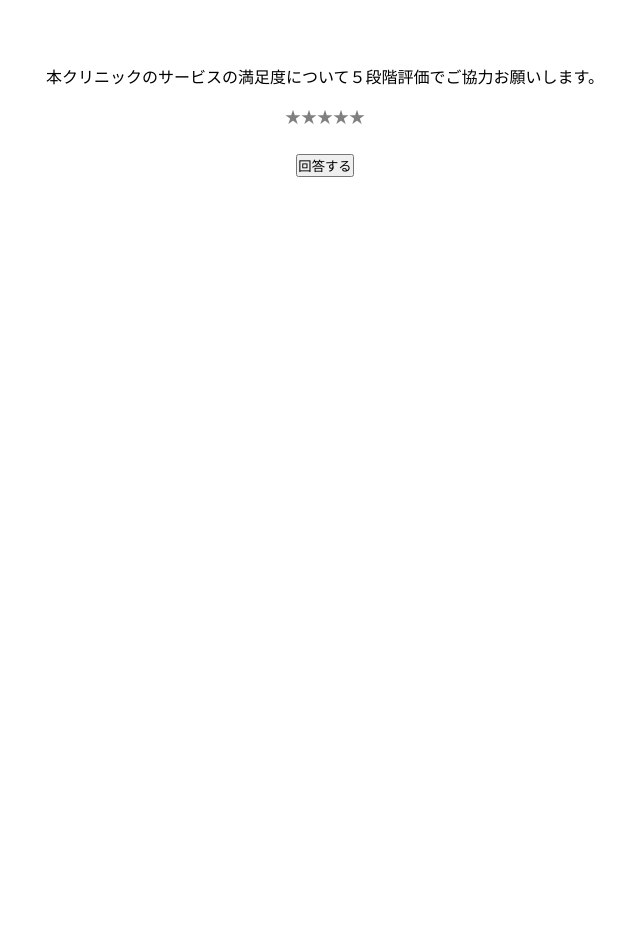
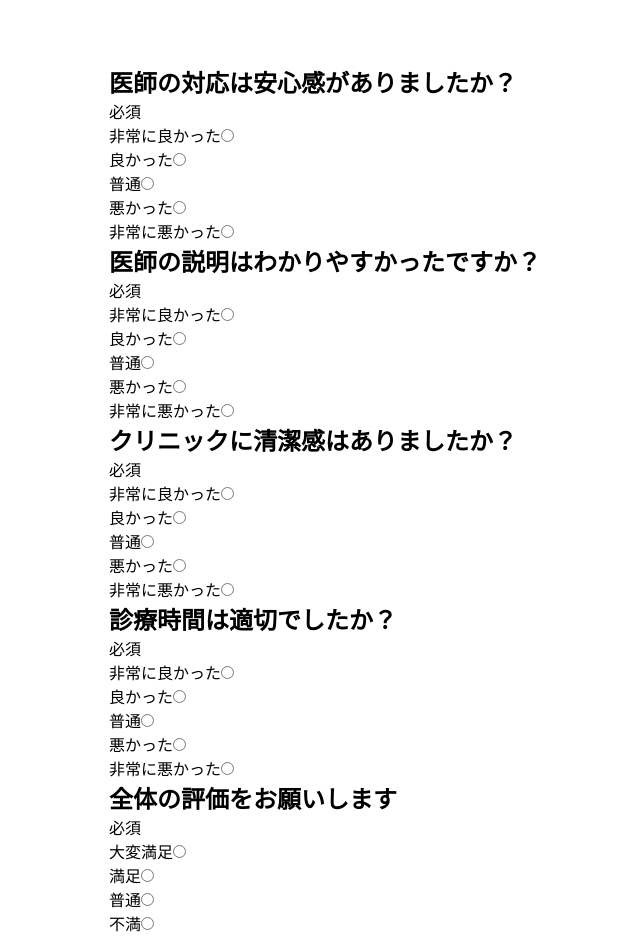
Before and after one commit to etk-development/meo, a Next.js app: page / in a window 1280 px wide. Shown: the top 938 px of the page, without its empty margins (315-955 px from the left). Before the commit the page ends 800 px from the top, so only its background shows below. Built offline with nearby package versions, Linux system fonts and the light colour scheme.

Commit message:
edit code

```diff
--- a/app/page.js
+++ b/app/page.js
@@ -1,30 +1,58 @@
 'use client'
 import React, { useState } from 'react';
-import Thanks from './thanks/page';
-import styles from './page.module.css'
+import styles from './page.module.css';
+
+import data from "../qa.json" assert { type: "json" };
 
 
 
 const App = () => {
-  const [rating, setRating] = useState(0);
-  const [highRating, setHighRating] = useState(false);
-  const [halfRating, setHalfRating] = useState(false);
-  const [visible, setVisible] = useState(true);
-
-  const handleClick = (newRating) => {
-    if (newRating === 0) {
-      setHalfRating(false);
-    } else if (newRating === 1) {
-      setHalfRating(true);
-    } else {
-      setRating(newRating);
-      setHighRating(newRating >= 4);
-    }
-  };
-
+  const url = "https://script.google.com/macros/s/AKfycbyUJK5jAao0AmMRcEdTBTNgQQ1LUbsgwKtaCbdOKKU8Wrp81R8DZKtoWVLxzAb1UU0DKA/exec"
 
   return (
     <div className={styles.main}>
+      <form method="post" action={url}>
+        <div>
+          {data.map(d =><>
+            <div><h2 key={d.title}>{d.title}</h2><p>必須</p></div>
+            <p><label htmlFor={d.id5}>{d.rank5}<input type="radio" id={d.id5} name={d.name} value={d.rank5} required/> </label></p>
+            <p><label htmlFor={d.id4}>{d.rank4}<input type="radio" id={d.id4} name={d.name} value={d.rank4} required/> </label></p>
+            <p><label htmlFor={d.id3}>{d.rank3}<input type="radio" id={d.id3} name={d.name} value={d.rank3} required/> </label></p>
+            <p><label htmlFor={d.id2}>{d.rank2}<input type="radio" id={d.id2} name={d.name} value={d.rank2} required/> </label></p>
+            <p><label htmlFor={d.id1}>{d.rank1}<input type="radio" id={d.id1} name={d.name} value={d.rank1} required/> </label></p>
+          </>
+          )}
+        </div>
+        <button id="submit-button" type="submit" >送信</button>
+      </form>
+
+
+      {/* // const [rating, setRating] = useState(0);
+  // const [highRating, setHighRating] = useState(false);
+  // const [halfRating, setHalfRating] = useState(false);
+  // const [visible, setVisible] = useState(true);
+
+
+  // const handleClick = (newRating) => {
+  //   if (newRating === 0) {
+  //     setHalfRating(false);
+  //   } else if (newRating === 1) {
+  //     setHalfRating(true);
+  //   } else {
+  //     setRating(newRating);
+  //     setHighRating(newRating >= 4);
+  //   }
+  // }
+  // const changeName = (e) => {
+  //   setName(e.target.value);
+  // }
+  // const changeAnimal = (e) => {
+  //   setAnimal(e.target.value);
+  // }
+  // const changeSex = (e) => {
+  //   setSex(e.target.value);
+  // }
+
       {visible
         ? <div>
             <div className={styles.card}>
@@ -61,7 +89,7 @@ const App = () => {
               :<div>ご協力ありがとうございました。</div>
             }
           </div>
-      }
+      } */}
     </div>
   );
 };
--- a/package.json
+++ b/package.json
@@ -9,6 +9,7 @@
     "lint": "next lint"
   },
   "dependencies": {
+    "googleapis": "^129.0.0",
     "next": "13.5.4",
     "react": "^18",
     "react-dom": "^18"
--- /dev/null
+++ b/qa.json
@@ -0,0 +1,72 @@
+[
+    {
+        "title": "医師の対応は安心感がありましたか？",
+        "id5": "security5",
+        "id4": "security4",
+        "id3": "security3",
+        "id2": "security2",
+        "id1": "security1",
+        "name": "securitys",
+        "rank5": "非常に良かった",
+        "rank4": "良かった",
+        "rank3": "普通",
+        "rank2": "悪かった",
+        "rank1": "非常に悪かった"
+    },
+    {
+        "title": "医師の説明はわかりやすかったですか？",
+        "id5": "explain5",
+        "id4": "explain4",
+        "id3": "explain3",
+        "id2": "explain2",
+        "id1": "explain1",
+        "name": "explains",
+        "rank5": "非常に良かった",
+        "rank4": "良かった",
+        "rank3": "普通",
+        "rank2": "悪かった",
+        "rank1": "非常に悪かった"
+    },
+    {
+        "title": "クリニックに清潔感はありましたか？",
+        "id5": "clean5",
+        "id4": "clean4",
+        "id3": "clean3",
+        "id2": "clean2",
+        "id1": "clean1",
+        "name": "cleans",
+        "rank5": "非常に良かった",
+        "rank4": "良かった",
+        "rank3": "普通",
+        "rank2": "悪かった",
+        "rank1": "非常に悪かった"
+    },
+    {
+        "title": "診療時間は適切でしたか？",
+        "id5": "hour5",
+        "id4": "hour4",
+        "id3": "hour3",
+        "id2": "hour2",
+        "id1": "hour1",
+        "name": "hours",
+        "rank5": "非常に良かった",
+        "rank4": "良かった",
+        "rank3": "普通",
+        "rank2": "悪かった",
+        "rank1": "非常に悪かった"
+    },
+    {
+        "title": "全体の評価をお願いします",
+        "id5": "assessment5",
+        "id4": "assessment4",
+        "id3": "assessment3",
+        "id2": "assessment2",
+        "id1": "assessment1",
+        "name": "assessments",
+        "rank5": "大変満足",
+        "rank4": "満足",
+        "rank3": "普通",
+        "rank2": "不満",
+        "rank1": "大変不満"
+    }
+]
```
Also changed, not shown: 1 other file (tests, documents, lock files or other folders).
